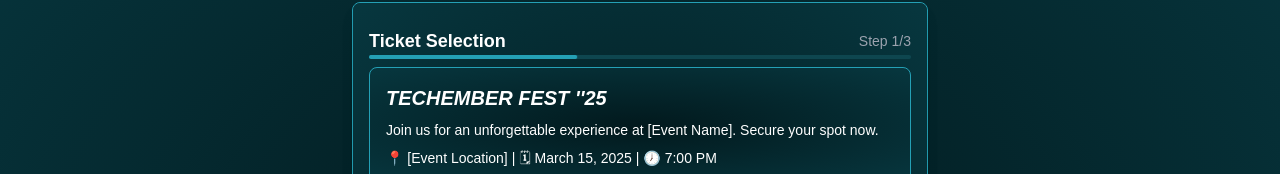
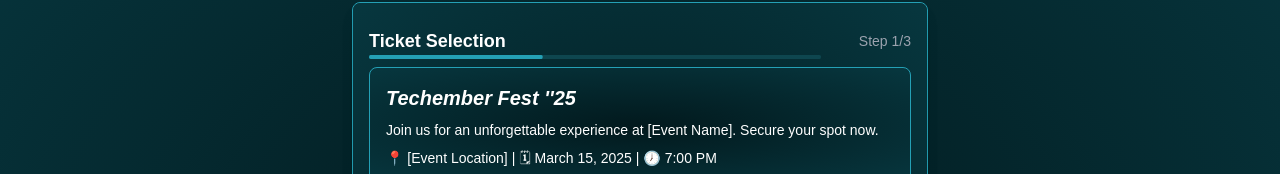
Before and after one commit to Duubemmm/hng12-stage2-ConferenceTicketGenerator, a React app: page / in a window 1280 px wide. Shown: the part 149-323 px from the top of the page. Built offline with nearby package versions, Linux system fonts and the light colour scheme; the HTML template or start-up script is replaced by a standard one; a web font is replaced by a local one.

Commit message:
first commit

```diff
--- a/src/components/FormInput.jsx
+++ b/src/components/FormInput.jsx
@@ -86,7 +86,7 @@ const FormInput = ({ onBack, onSubmit }) => {
         <h2 className="text-lg font-semibold">Attendee Details</h2>
         <p className="text-sm text-gray-400">Step 2/3</p>
       </div>
-      <img src="./src/assets/image.png" alt="Ticket" className="w-auto h-1 mb-6" />
+      <img src="./src/assets/image.png" alt="Ticket" className="w-5/6 h-1 mb-6" />
       <form onSubmit={handleSubmit}>
         <div className="mb-4">
           <label htmlFor="avatar" className="block text-sm font-medium mb-1">
@@ -96,11 +96,11 @@ const FormInput = ({ onBack, onSubmit }) => {
             className="w-full p-6 border-2  border-ticz rounded-md flex flex-col items-center justify-center cursor-pointer"
             onClick={() => document.getElementById("avatar").click()}
           >
-            <img
+            {/* <img
               src="./src/assets/uploadavatar.png"
               alt="Upload Icon"
               className="w-10 h-10 mb-2"
-            />
+            /> */}
             <p className="text-sm text-gray-500">Drag or upload an image</p>
           </div>
           <input
--- a/src/components/TicketSelection.jsx
+++ b/src/components/TicketSelection.jsx
@@ -40,11 +40,11 @@ const TicketSelection = ({ selectedTicket, setSelectedTicket, nextStep }) => {
         <h2 className="text-lg font-semibold">Ticket Selection</h2>
         <p className="text-sm text-gray-400">Step 1/3</p>
       </div>
-      <img src="./src/assets/Progress container.png" alt="Ticket" className="w-auto h-1 mb-2" />
+      <img src="./src/assets/Progress container.png" alt="Ticket" className="w-5/6 h-1 mb-2" />
 
       {/* Event Info */}
       <div className="bg-custom-gradient border-[#24A0B5] border p-4 rounded-lg mb-4">
-        <h3 className="text-xl font-semibold italic">TECHEMBER FEST &apos;&apos;25</h3>
+        <h3 className="text-xl font-semibold italic">Techember Fest &apos;&apos;25</h3>
         <p className="text-sm text-white mt-2">
           Join us for an unforgettable experience at [Event Name]. Secure your spot now.
         </p>
```
